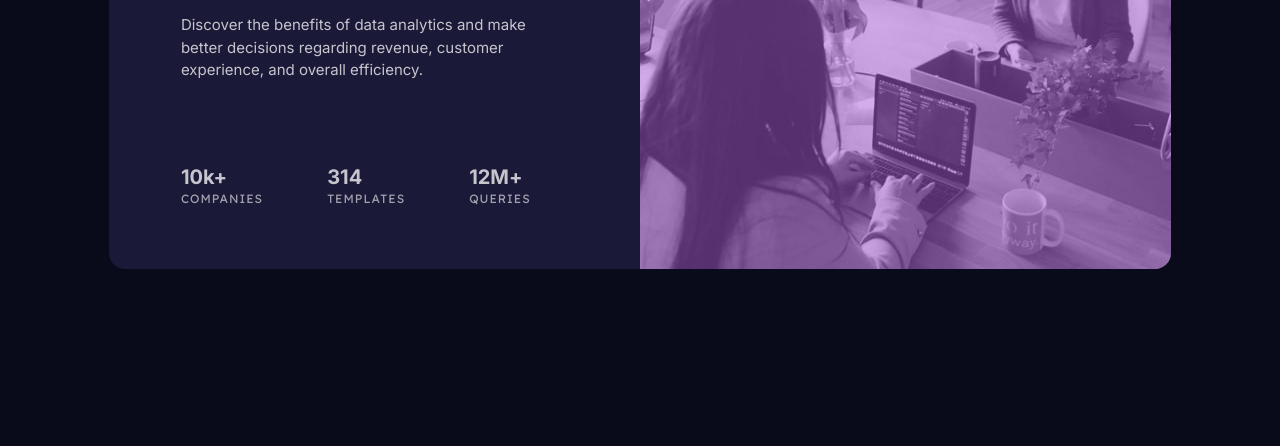
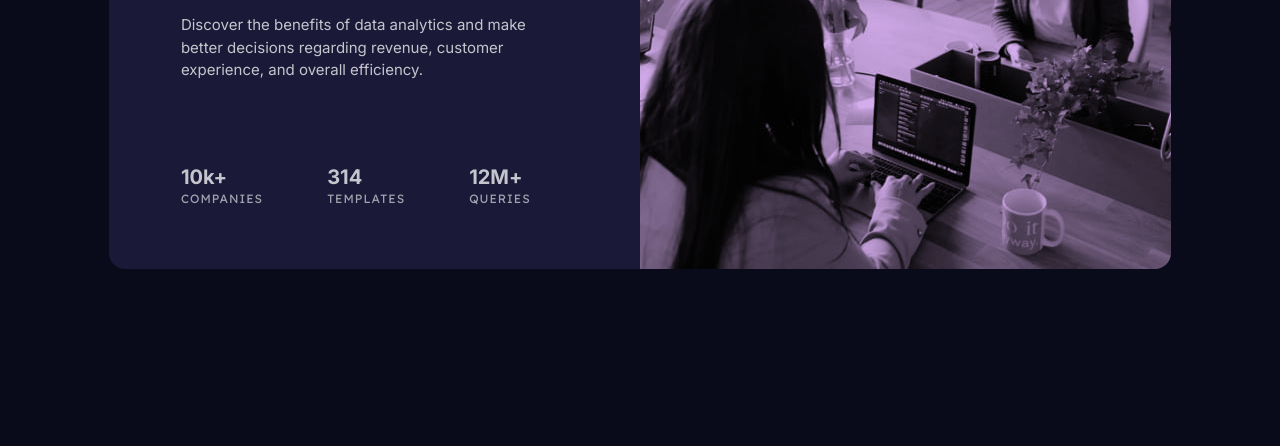
Before and after one commit to AutumnsCode/fem, a website built with Vite: page newbie/state-preview-card/index.html in a window 1280 px wide. Shown: the part 354-800 px from the top of the page. Built offline with nearby package versions, Linux system fonts and the light colour scheme.

Commit message:
use bg-blend-mode

```diff
--- a/newbie/state-preview-card/src/sass/layout/_article.scss
+++ b/newbie/state-preview-card/src/sass/layout/_article.scss
@@ -16,16 +16,11 @@
   &-image {
     height: 15rem;
     background: url(../../../images/image-header-mobile.jpg);
+    background-color: hsl(var(--clr-soft-violet) / 0.5);
     background-size: cover;
     position: relative;
-    &::after {
-      content: '';
-      position: absolute;
-      width: 100%;
-      height: 100%;
-      background-color: hsl(var(--clr-soft-violet));
-      opacity: 0.5;
-    }
+    background-blend-mode: multiply;
+
 
     @include mq-min(desktop) {
       flex-basis: 50%;
```
